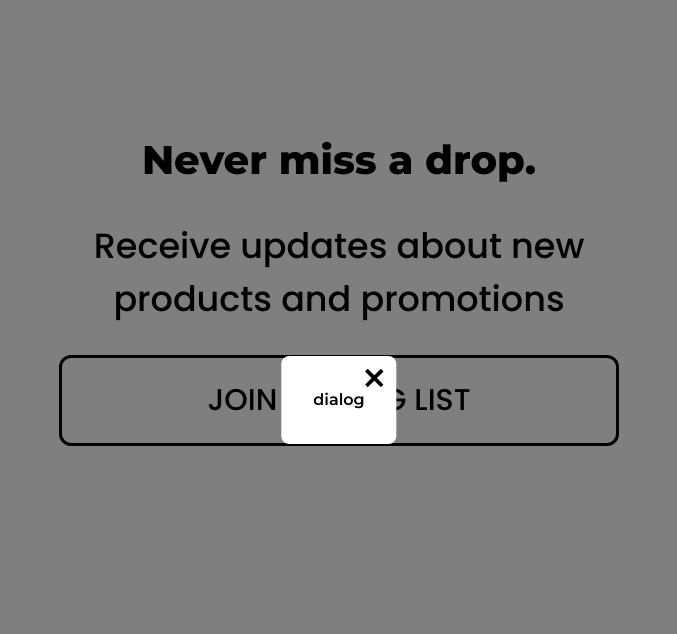
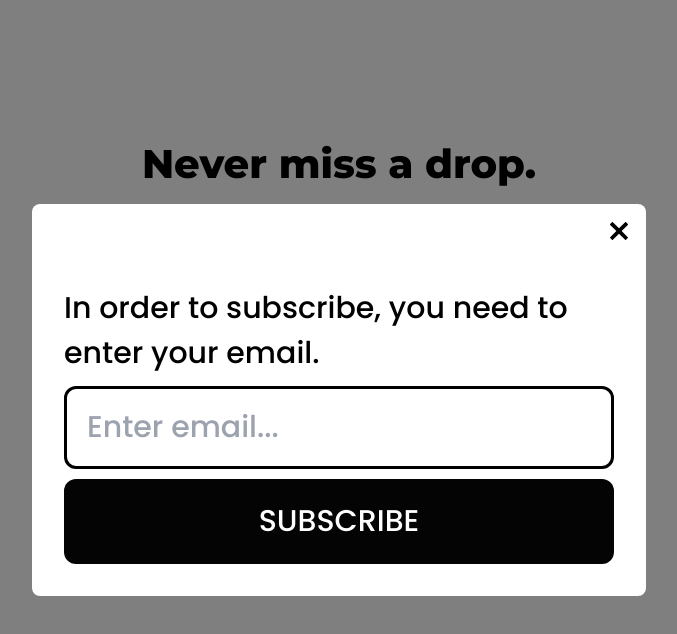
Before and after one commit to stanislaviw/shoes-shop, a Next.js app: page / in a window 1280 px wide. Both pictures are taken after a click on the button "JOIN MAILING LIST". Shown: the part 2127-2761 px from the top of the page, without its empty margins (301-978 px from the left). Built offline with nearby package versions, Linux system fonts and the light colour scheme.

Commit message:
added home dialog

```diff
--- a/src/app/home/dialog.tsx
+++ b/src/app/home/dialog.tsx
@@ -1,4 +1,7 @@
+import { Button } from "@/common/button";
 import { Dialog } from "@/common/dialog";
+import { EMAIL_VALIDATION_PATTERN } from "@/constants/constants";
+import { ChangeEvent, useState } from "react";
 
 type HomeDialog = {
   handleClose: () => void;
@@ -9,9 +12,44 @@ export const HomeDialog = ({
   handleClose,
   isOpen,
 }: HomeDialog): JSX.Element => {
+  const [email, setEmail] = useState<string>("");
+  const [error, setError] = useState<boolean>(false);
+
+  const handleChangeEmail = (event: ChangeEvent<HTMLInputElement>): void => {
+    const { value } = event.target;
+
+    if (EMAIL_VALIDATION_PATTERN.test(value)) {
+      setError(false);
+    } else {
+      setError(true);
+    }
+
+    setEmail(value);
+  };
+
   return (
     <Dialog onClose={handleClose} isOpen={isOpen}>
-      <div>dialog</div>
+      <div className="w-[550px]">
+        <div className="w-full flex flex-col gap-[10px]">
+          <label htmlFor="email" className="text-base font-serif font-medium">
+            In order to subscribe, you need to enter your email.
+          </label>
+          <input
+            className="bg-white text-black border-[3px] border-black w-full text-base font-serif font-medium rounded-xl py-4 px-5"
+            id="email"
+            type="text"
+            placeholder="Enter email..."
+            value={email}
+            onChange={handleChangeEmail}
+          />
+          {error && <span>lol</span>}
+          <Button
+            onClick={() => console.log("lol")}
+            text="Subscribe"
+            type="classic"
+          />
+        </div>
+      </div>
     </Dialog>
   );
 };
--- a/src/common/button.tsx
+++ b/src/common/button.tsx
@@ -5,9 +5,9 @@ type ButtonProps = {
 };
 
 const CLASSIC_BUTTON_STYLES: string =
-  "bg-light-black hover:bg-dark-black text-white";
+  "bg-light-black hover:bg-dark-black text-white py-5";
 const OUTLINE_BUTTON_STYLES: string =
-  "bg-white hover:border-dark-black text-black border-[3px] border-black";
+  "bg-white hover:border-dark-black text-black border-[3px] border-black py-4";
 
 export const Button = ({ text, onClick, type }: ButtonProps): JSX.Element => {
   const buttonType: string =
@@ -15,7 +15,7 @@ export const Button = ({ text, onClick, type }: ButtonProps): JSX.Element => {
 
   return (
     <button
-      className={`w-full text-base font-serif font-medium uppercase rounded-xl py-5 ${buttonType}`}
+      className={`w-full text-base font-serif font-medium uppercase rounded-xl ${buttonType}`}
       onClick={onClick}
     >
       {text}
--- a/src/common/dialog.tsx
+++ b/src/common/dialog.tsx
@@ -24,12 +24,12 @@ export const Dialog = ({
       overlayClassName="fixed top-0 left-0 right-0 bottom-0 bg-black bg-opacity-50 flex justify-center items-center"
     >
       <button
-        className="absolute top-[10px] right-[10px] pointer"
+        className="absolute top-[15px] right-[15px] pointer"
         onClick={onClose}
       >
         <CloseIcon width={24} height={24} />
       </button>
-      <div>{children}</div>
+      <div className="w-full pt-[50px]">{children}</div>
     </Modal>
   );
 };
--- a/src/constants/constants.ts
+++ b/src/constants/constants.ts
@@ -83,3 +83,6 @@ export const TERMS_OF_USE_DATA: TermOfUseType[] = [
         text: "These terms of use shall be governed by and construed in accordance with the laws of [Your Jurisdiction], and any disputes relating to these terms and conditions will be subject to the exclusive jurisdiction of the courts of [Your Jurisdiction].",
     },
 ];
+
+export const EMAIL_VALIDATION_PATTERN: RegExp =
+    /^(?:[a-z0-9!#$%&'*+/=?^_`{|}~-]+(?:\.[a-z0-9!#$%&'*+/=?^_`{|}~-]+)*|"(?:[\x01-\x08\x0b\x0c\x0e-\x1f\x21\x23-\x5b\x5d-\x7f]|\\[\x01-\x09\x0b\x0c\x0e-\x7f])*")@(?:(?:[a-z0-9](?:[a-z0-9-]*[a-z0-9])?\.)+[a-z0-9](?:[a-z0-9-]*[a-z0-9])?|\[(?:(?:25[0-5]|2[0-4][0-9]|[01]?[0-9][0-9]?)\.){3}(?:25[0-5]|2[0-4][0-9]|[01]?[0-9][0-9]?|[a-z0-9-]*[a-z0-9]:(?:[\x01-\x08\x0b\x0c\x0e-\x1f\x21-\x5a\x53-\x7f]|\\[\x01-\x09\x0b\x0c\x0e-\x7f])+)\])$/;
```
